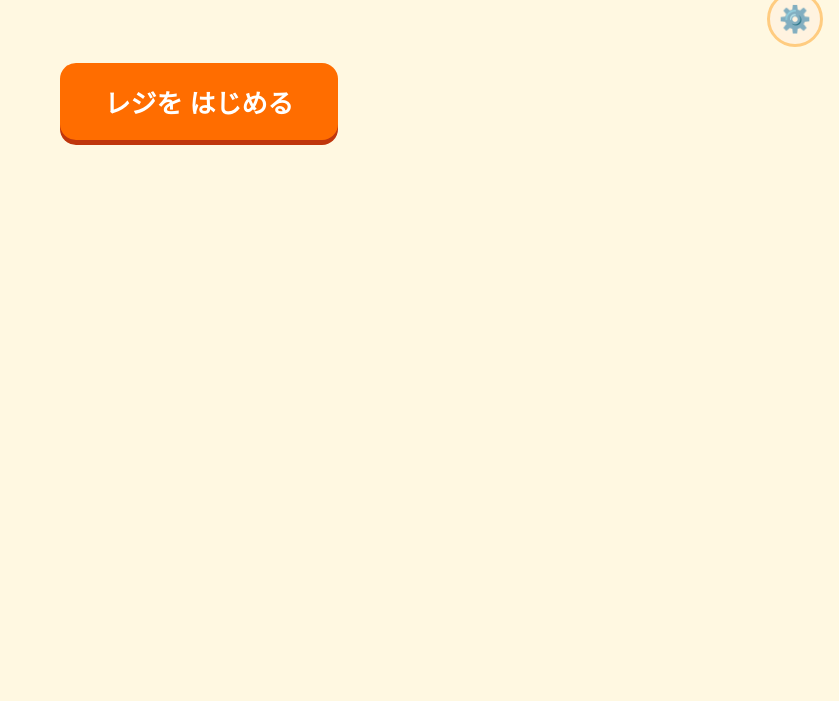
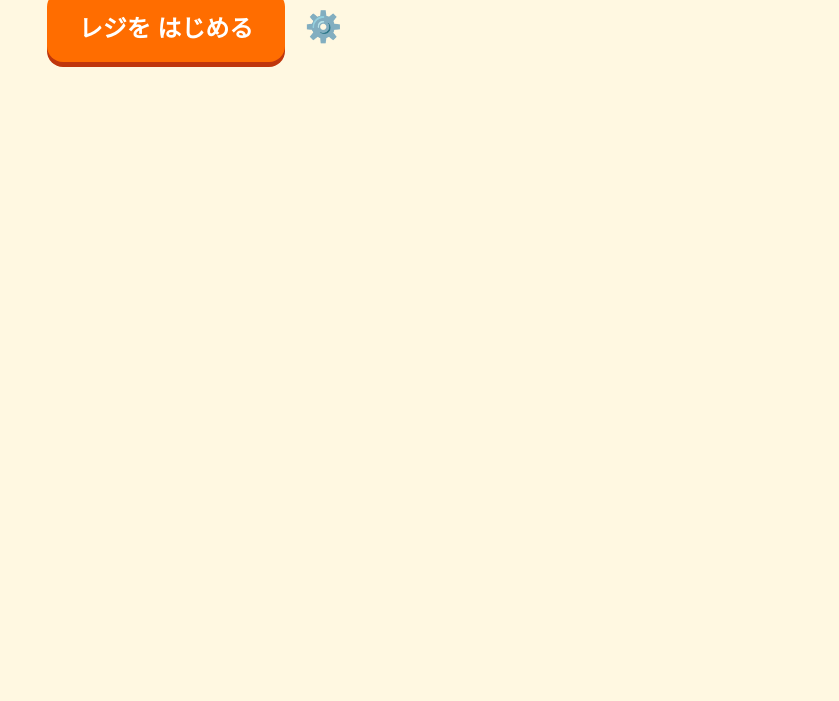
Before and after one commit to sorafjah/barcode-reader, a plain HTML site: page index.html in a window 1280 px wide. Shown: the part 99-800 px from the top of the page, without its empty margins (441-1280 px from the left). Drawn offline with Linux system fonts and the light colour scheme; a web font is replaced by a local one.

Commit message:
index.html を更新

```diff
--- a/index.html
+++ b/index.html
@@ -65,20 +65,18 @@ button {
 .setting-toggle-btn {
   width: 56px;
   height: 56px;
-  font-size: 26px;
+  font-size: 30px;
   line-height: 1;
   color: #E65100;
-  background-color: #FFF3E0;
-  border: 3px solid #FFCC80;
-  border-radius: 50%;
-  align-self: flex-end;
-  margin-bottom: 16px;
+  background-color: transparent;
+  border: none;
+  flex: 0 0 auto;
   display: flex;
   align-items: center;
   justify-content: center;
   padding: 0;
 }
-.setting-toggle-btn:active { background-color: #FFE0B2; }
+.setting-toggle-btn:active { opacity: 0.6; }
 
 .setting-card {
   width: 100%;
@@ -166,14 +164,21 @@ button {
 
 .number-unit { font-size: 16px; font-weight: 700; color: #795548; }
 
+.start-row {
+  display: flex;
+  align-items: center;
+  justify-content: center;
+  gap: 10px;
+}
+
 #start-btn {
-  font-size: 26px;
+  font-size: 24px;
   font-weight: 700;
   color: #fff;
   background-color: #FF6D00;
   border: none;
   border-radius: 16px;
-  padding: 20px 44px;
+  padding: 18px 32px;
   box-shadow: 0 5px 0 #BF360C;
   transition: transform .08s;
 }
@@ -434,8 +439,6 @@ button {
 
   <div class="start-err" id="start-err"></div>
 
-  <button id="toggle-setting-btn" class="setting-toggle-btn" onclick="toggleSettingCard()">⚙️</button>
-
   <div class="setting-card" id="setting-card" style="display:none;">
     <h2>せんせいの せってい</h2>
 
@@ -504,7 +507,10 @@ button {
     </div>
   </div>
 
-  <button id="start-btn" onclick="startApp()">レジを はじめる</button>
+  <div class="start-row">
+    <button id="start-btn" onclick="startApp()">レジを はじめる</button>
+    <button id="toggle-setting-btn" class="setting-toggle-btn" onclick="toggleSettingCard()">⚙️</button>
+  </div>
 </div>
 
 <!-- ===== メイン画面 ===== -->
```
